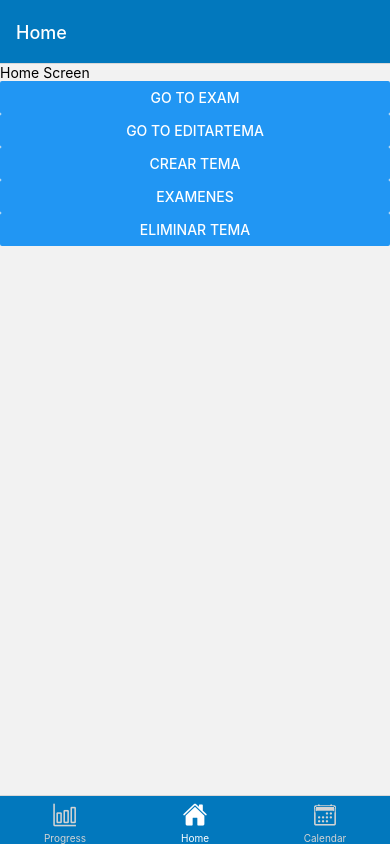
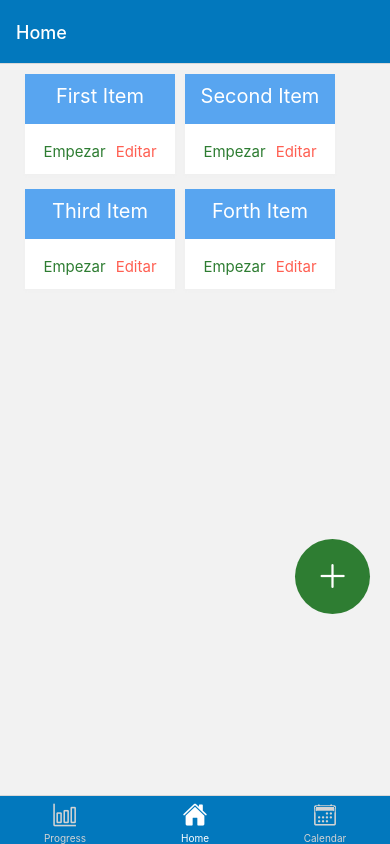
Before and after one commit to ABugFinder/Flashcards-RN, a React Native app: screen / in a window 390 px wide. Built offline with nearby package versions, Linux system fonts and the light colour scheme.

Commit message:
cardTest styles done

```diff
--- a/App.js
+++ b/App.js
@@ -2,11 +2,13 @@ import * as eva from '@eva-design/eva';
 import * as React from 'react';
 import CreateExam from './screens/CreateExam';
 import AllExams from './screens/AllExams';
-import { Button, View, Text ,StyleSheet, StatusBar, SafeAreaView, FlatList } from 'react-native';
+import { Button, View, Text ,StyleSheet, StatusBar, SafeAreaView, FlatList, Pressable, ScrollView } from 'react-native';
 import { NavigationContainer, DefaultTheme } from '@react-navigation/native';
 import { createNativeStackNavigator } from '@react-navigation/native-stack';
 import { createBottomTabNavigator } from '@react-navigation/bottom-tabs';
 import { Ionicons } from '@expo/vector-icons';
+import { AntDesign } from '@expo/vector-icons';
+
 
 
 // Secciones de la documentacion Utilizadas
@@ -18,7 +20,41 @@ import { Ionicons } from '@expo/vector-icons';
 // Moving Between Screens
 // -----------------------------------------------------------------------------------------
 
+const DATA = [
+  {
+    id: 'bd7acbea-c1b1-46c2-aed5-3ad53abb28ba',
+    title: 'First Item',
+  },
+  {
+    id: '3ac68afc-c605-48d3-a4f8-fbd91aa97f63',
+    title: 'Second Item',
+  },
+  {
+    id: '58694a0f-3da1-471f-bd96-145571e29d72',
+    title: 'Third Item',
+  },
+  {
+    id: '58694a0f-3da1-471f-bd96-145571e29d76',
+    title: 'Forth Item',
+  },
+];
 
+const Item = ({ title }) => (
+  <View style={styles.itemCard}>
+    <View style={styles.titleCard}>
+      <Text style={styles.textCard}>{title}</Text>
+    </View>
+    <View style={styles.buttonSpace} >
+      <Pressable >
+        <Text style={styles.buttonEmpezar}>Empezar</Text>
+      </Pressable>
+      <Pressable >
+        <Text style={styles.buttonEdit}>Editar</Text>
+      </Pressable>
+    </View>
+
+  </View>
+);
 
 //------------------------------------------------------------------------------------------
 function ProgressScreen({ navigation }) {
@@ -48,29 +84,22 @@ function LastTestScreen({ navigation }) {
 // -----------------------------------------------------------------------------------------
 
 function HomeScreen({ navigation }) {
+  const renderItem = ({ item }) => <Item title={item.title} />;
 
   return (
     <View>
       <StatusBar barStyle="light-content" backgroundColor="#004C8C" />
-      <Text>Home Screen</Text>
+      <SafeAreaView>
+        <ScrollView>
+        <FlatList data={DATA} numColumns={2} style={styles.container} renderItem={renderItem} keyExtractor={item => item.id} />
+        </ScrollView>
+      </SafeAreaView>
 
-      <Button //Simula enviandote a "empezar" el examen del tema
-        title="Go to Exam"
-        onPress={() => navigation.navigate('Exam')}
-      />
-      <Button //Simula enviandote a "editar" las preguntas de el tema creado
-        title="Go to EditarTema"
-        onPress={() => navigation.navigate('Edit')}
-      />
-      <Button
-        title="crear Tema"
-        onPress={() => navigation.navigate('Create Exam')}
-        />
-      <Button
-        title="Examenes"
-        onPress={() => navigation.navigate('All Exams')}
-        />
-      <Button title="Eliminar Tema"/>
+      <Pressable
+      style={styles.floatingButton}
+      onPress={() => navigation.navigate('Create Exam')}>
+        <Text style={{color: 'white'}}><AntDesign name="plus" size={32} color="white" /></Text>
+      </Pressable>
 
     </View>
   );
@@ -117,17 +146,13 @@ const Tab = createBottomTabNavigator();
 const ProgressStack = createNativeStackNavigator();
 const HomeStack = createNativeStackNavigator();
 const CalendarStack = createNativeStackNavigator();
-const Item = ({title}) => (
-  <View style={styles.item}>
-    <Text style={styles.title}>{title}</Text>
-  </View>
-);
+
+
+
 
 //Cada Tab.Screen es un boton del bottom navigator, y de ahi cada uno parte con sus vistas agisnadas a ese Tab
 
 export default function App() {
-
-
 
   return (
     <NavigationContainer >
@@ -248,3 +273,93 @@ export default function App() {
     </NavigationContainer>
   );
 }
+
+const styles = StyleSheet.create({
+  container: {
+    margin: 20,
+    alignContent: 'center',
+    flex: 1,
+    marginTop: StatusBar.currentHeight || 0,
+  },
+  itemCard: {
+    alignItems: 'center',
+    alignContent: 'center',
+    marginVertical: 5,
+    marginHorizontal: 5,
+    marginTop: 10,
+    height: 100,
+    width: 150,
+    backgroundColor: '#fff',
+    shadowColor: "#ECECEC",
+    shadowOffset: {
+      width: 0,
+      height: 2,
+    },
+    shadowOpacity: 0.23,
+    shadowRadius: 2.62,
+
+    elevation: 4,
+
+  },
+  buttonSpace:{
+    flex:1,
+    flexDirection: 'row',
+    margin: 5,
+    height: 50,
+    alignContent: 'space-between',
+    alignItems: 'center'
+
+
+  },
+  buttonEmpezar: {
+    marginTop: 5,
+    padding: 5,
+    color: '#2E7D32',
+    fontSize: 15,
+    flex: 1,
+    justifyContent: 'center',
+    alignItems: 'center'
+
+  },
+
+  buttonEdit: {
+    marginTop: 5,
+
+    padding: 5,
+    color: '#FF5F52',
+    fontSize: 15,
+    flex: 1,
+    justifyContent: 'center',
+    alignItems: 'center'
+
+
+
+  },
+  titleCard:{
+    height:50,
+    width: 150,
+    padding: 10,
+    backgroundColor: '#58A5F0',
+    alignContent: 'center',
+    alignItems: 'center',
+  },
+  textCard: {
+    fontSize: 20,
+    color: '#fff',
+  },
+  floatingButton: {
+      flex: 1,
+      alignItems: 'center',
+      justifyContent: 'center',
+      resizeMode: 'contain',
+      width: 75,
+      height: 75,
+      borderRadius: 50,
+      backgroundColor: '#2E7D32',
+      position: 'absolute',
+      right: 20,
+      top: 475,
+
+
+    }
+});
--- a/screens/AllExams.js
+++ b/screens/AllExams.js
@@ -24,6 +24,7 @@ import { ApplicationProvider} from '@ui-kitten/components';
             setExams(JSON.parse(exams));
         });
         console.log(exams);
+       // AsyncStorage.clear(); borra todo
 
     };
 
@@ -37,7 +38,7 @@ import { ApplicationProvider} from '@ui-kitten/components';
 
     return (
         <View>
-            <Text>{JSON.stringify(exams)}</Text>
+            <Text>{JSON.stringify(exams[0].name)}</Text>
         </View>
     );
   }
```
